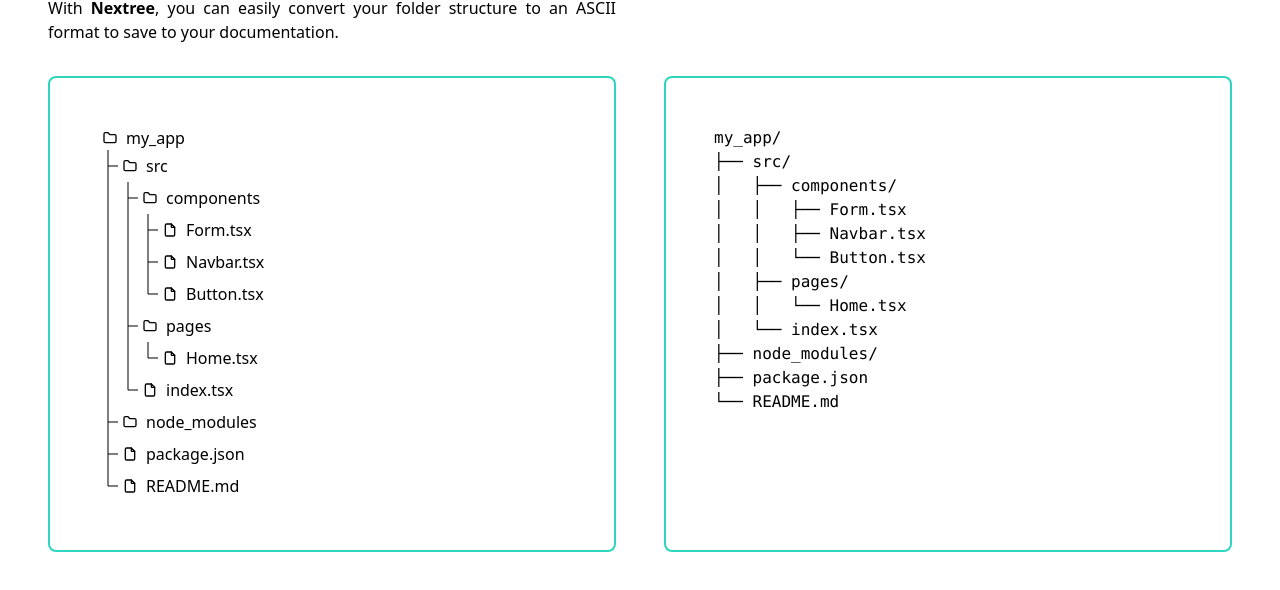
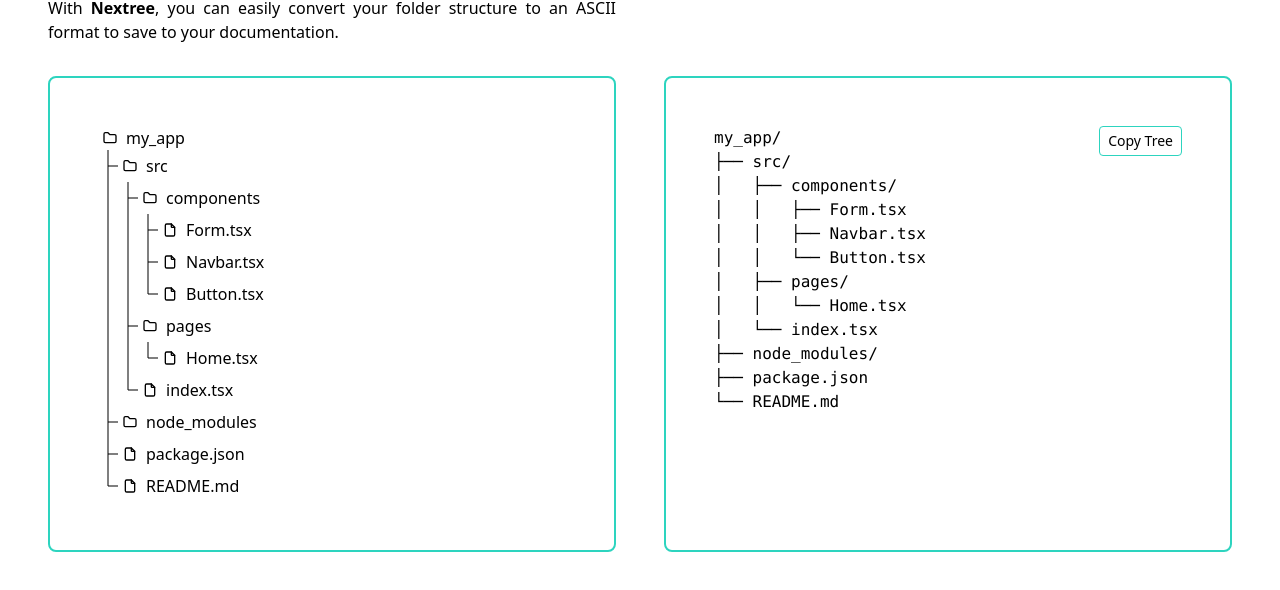
Before and after one commit to katsuragawaa/nextree, a Next.js app: page / in a window 1280 px wide. Shown: the part 244-834 px from the top of the page. Built offline with nearby package versions, Linux system fonts and the light colour scheme.

Commit message:
add copy tree feat

```diff
--- a/src/components/AsciiTree.tsx
+++ b/src/components/AsciiTree.tsx
@@ -44,9 +44,23 @@ export const AsciiTree = ({ node }: AsciiTreeProps) => {
     fullPath: false,
   };
 
+  const tree = generateTree(node, options);
+
+  const copy = () => {
+    navigator.clipboard.writeText(tree);
+  };
+
   return (
-    <div className="overflow-x-scroll">
-      <pre>{generateTree(node, options)}</pre>
-    </div>
+    <>
+      <div
+        className="absolute right-12 cursor-pointer rounded border border-teal-400 py-1 px-2 text-center text-sm  transition-all hover:bg-teal-400"
+        onClick={copy}
+      >
+        Copy Tree
+      </div>
+      <div className="overflow-x-scroll">
+        <pre>{tree}</pre>
+      </div>
+    </>
   );
 };
--- a/src/components/TreeContainer.tsx
+++ b/src/components/TreeContainer.tsx
@@ -3,5 +3,5 @@ type TreeContainerProps = {
 };
 
 export const TreeContainer = ({ children }: TreeContainerProps) => {
-  return <div className="min-w-[calc(50%-24px)] rounded-lg border-2 border-teal-400 p-12">{children}</div>;
+  return <div className="relative min-w-[calc(50%-24px)] rounded-lg border-2 border-teal-400 p-12">{children}</div>;
 };
```
